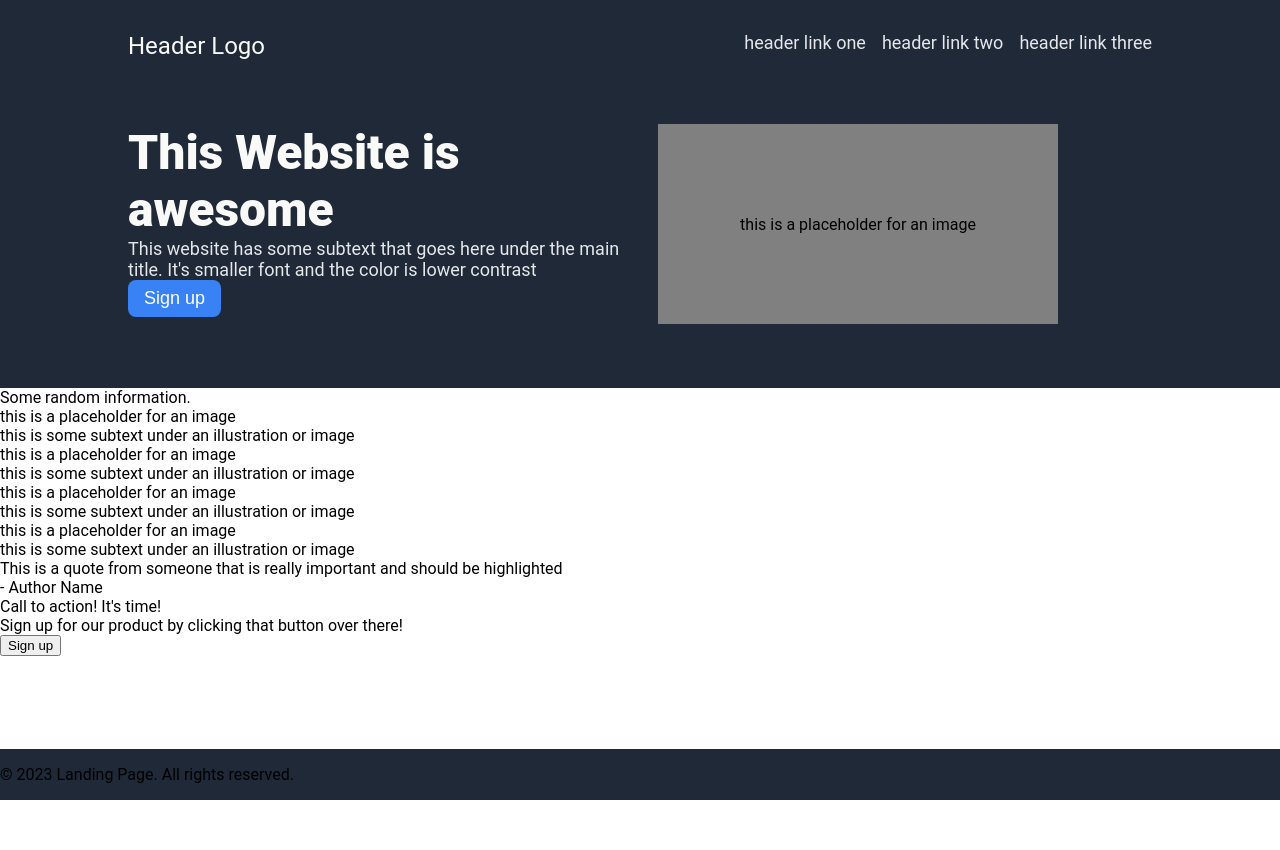
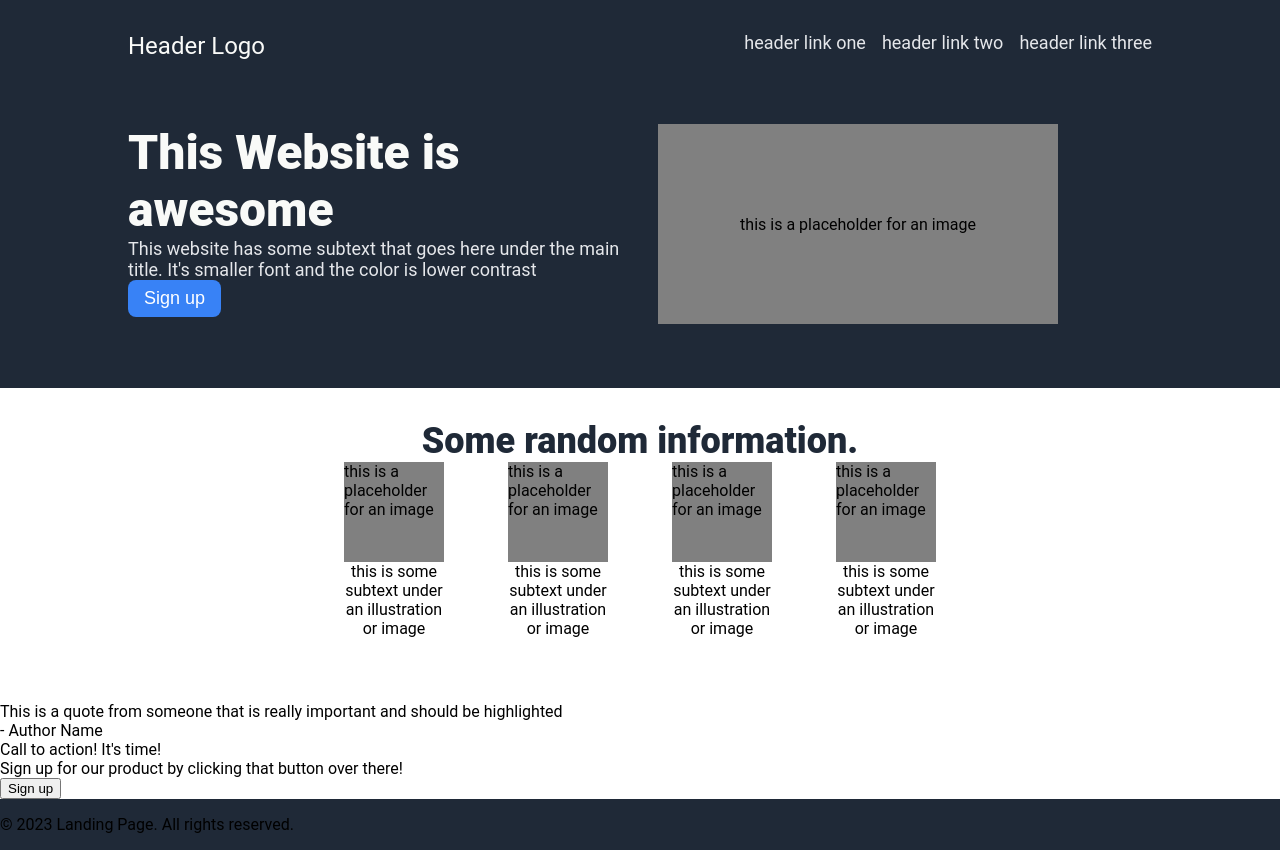
Before and after one commit to KevWin717/landing-page, a plain HTML site: page index.html in a window 1280 px wide. Before the commit the page ends 800 px from the top, so only its background shows below. Drawn offline with Linux system fonts and the light colour scheme.

```diff
--- a/index.html
+++ b/index.html
@@ -33,7 +33,8 @@
         </div>
     </header>
     <main class="main">
-        <div>Some random information.</div>
+        <div class="main-top">
+            <div class="title-two">Some random information.</div>
             <div class="cards">
                 <div class="image-container">
                     <div class="image">this is a placeholder for an image</div>
@@ -52,6 +53,7 @@
                     <div class="subtext">this is some subtext under an illustration or image</div>
                 </div>
             </div>
+        </div>
         <div class="quote">
             <div class="quote-text">This is a quote from someone that is really important and should be highlighted</div>
             <div class="quote-author">- Author Name</div>
--- a/styles.css
+++ b/styles.css
@@ -34,6 +34,10 @@
     gap: 18px;
 }
 
+.main-top {
+    padding: 32px 128px 64px;
+}
+
 .hero {
     width: 50%;
     display: flex;
@@ -50,6 +54,14 @@
     font-size: 48px;
     font-weight: 900;
     color: #F9FAF8;
+}
+
+.title-two {
+    display: flex;
+    justify-content: center;
+    font-size: 36px;
+    font-weight: 900;
+    color: #1F2937;
 }
 
 .secondary-text {
@@ -76,9 +88,32 @@
     justify-content: center;
 }
 
+.cards{
+    display: flex;
+    justify-content: center;
+    gap: 64px;
+}
+
+.image-container {
+    display: column;
+    gap: 8px;
+}
+
+.image {
+    background-color: gray;
+    width: 100px;
+    height: 100px;
+}
+
+.subtext{
+    text-align: center;
+    width: 100px;
+}
+
 .secondary-text, a {
     color: #E5E7EB;
     font-size: 18px;
+    flex-wrap: wrap;
 }
 
 
```
Lines whose indentation alone changed are shown as unchanged.
